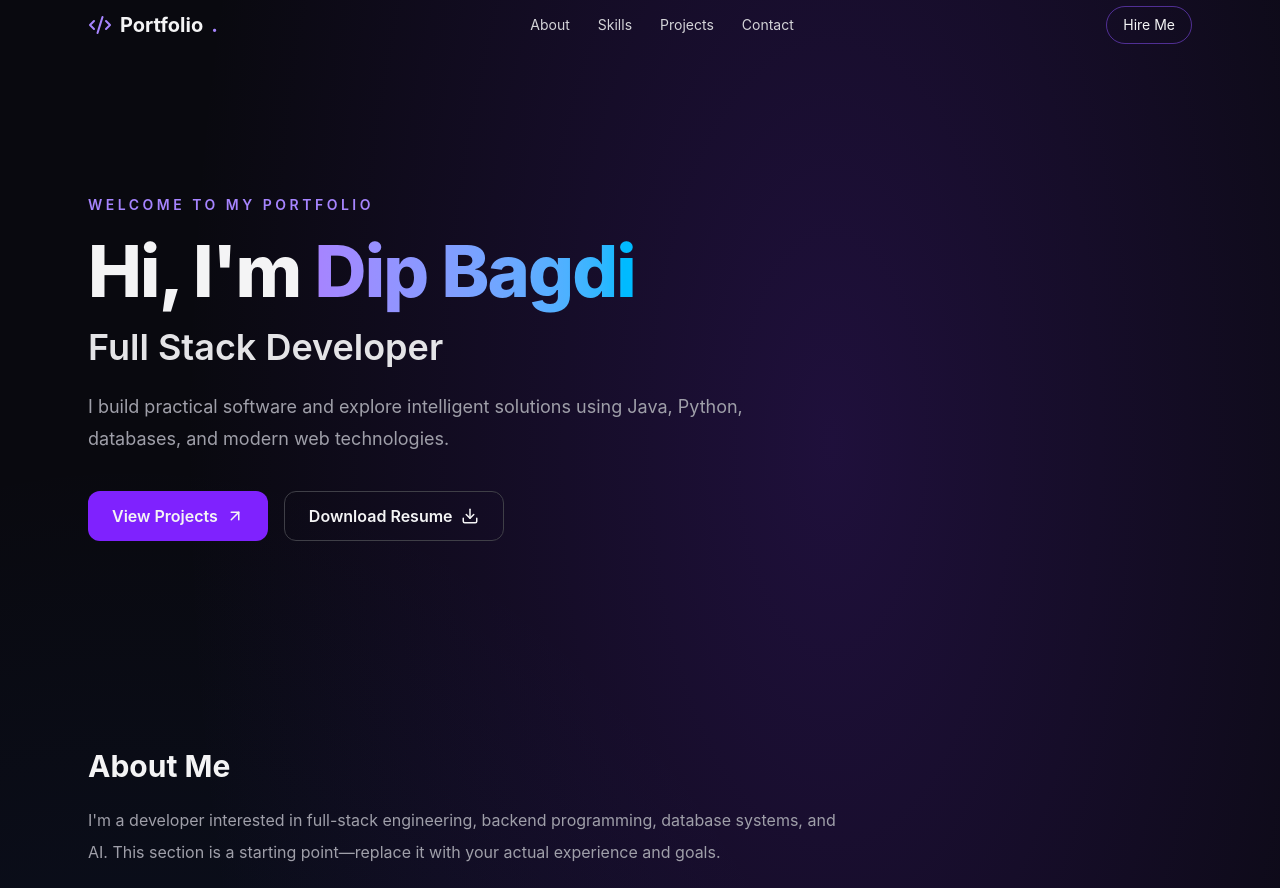
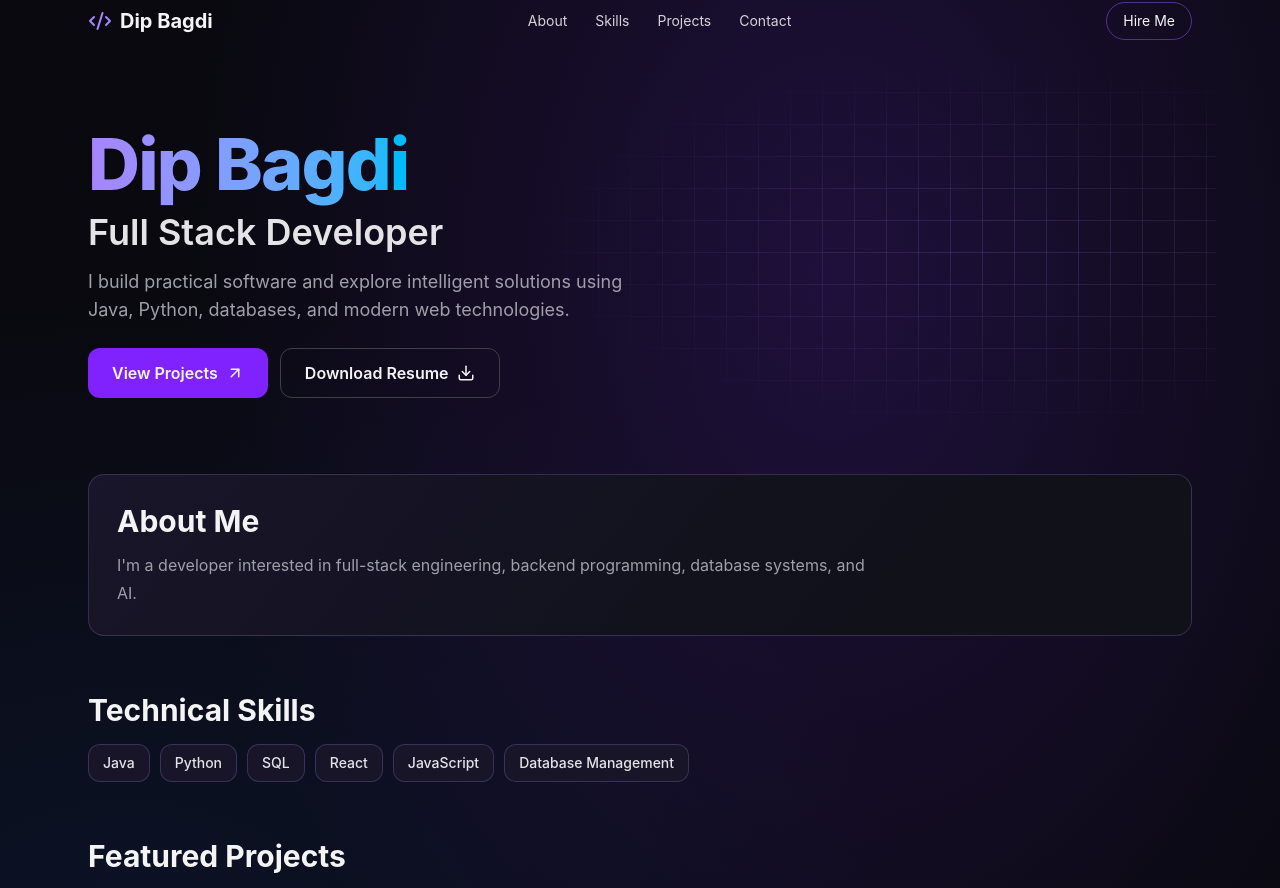
Before and after one commit to dip078/Portfolio, a React (Vite) app: page / in a window 1280 px wide. Shown: the part 18-906 px from the top of the page. Built offline with nearby package versions, Linux system fonts and the light colour scheme.

Commit message:
Tighten portfolio spacing and refresh visual design

```diff
--- a/src/App.jsx
+++ b/src/App.jsx
@@ -1,5 +1,5 @@
-import { motion } from 'motion/react';
-import { Github, Mail, ArrowUpRight, Download, Code2 } from 'lucide-react';
+import { motion, MotionConfig } from 'motion/react';
+import { Github, Mail, ArrowUpRight, Download, Code2, ShieldCheck } from 'lucide-react';
 
 const projects = [
   { title: 'SafeNex', description: 'Privacy threat detection application using federated learning.', contribution: 'I designed and developed the React interface for SafeNex. The app uses federated learning for privacy threat detection.', tags: ['AI', 'Federated Learning', 'Privacy'], url: '' },
@@ -9,9 +9,10 @@ const fadeUp = { initial: { opacity: 0, y: 25 }, whileInView: { opacity: 1, y: 0
 
 export default function App() {
   return (
+    <MotionConfig reducedMotion="user">
     <div className="glow min-h-screen text-zinc-100">
-      <header className="mx-auto flex max-w-6xl items-center justify-between px-6 py-6">
-        <a href="#home" className="flex items-center gap-2 font-bold text-xl"><Code2 className="text-violet-400" /> Portfolio<span className="text-violet-400">.</span></a>
+      <header className="mx-auto flex max-w-6xl items-center justify-between px-6 py-4 sm:py-5">
+        <a href="#home" className="flex items-center gap-2 font-bold text-xl"><Code2 className="text-violet-400" /> Dip Bagdi</a>
         <nav aria-label="Main navigation" className="hidden gap-7 text-sm text-zinc-300 sm:flex">
           <a href="#about" className="hover:text-white">About</a><a href="#skills" className="hover:text-white">Skills</a><a href="#projects" className="hover:text-white">Projects</a><a href="#contact" className="hover:text-white">Contact</a>
         </nav>
@@ -19,33 +20,33 @@ export default function App() {
       </header>
 
       <main id="home">
-        <section className="mx-auto flex min-h-[75vh] max-w-6xl flex-col justify-center px-6 py-20">
-          <motion.div {...fadeUp}>
-            <p className="mb-5 text-sm font-semibold tracking-[.25em] text-violet-400 uppercase">Welcome to my portfolio</p>
-            <h1 className="max-w-4xl text-5xl font-extrabold tracking-tight sm:text-7xl">Hi, I'm <span className="bg-gradient-to-r from-violet-400 to-sky-400 bg-clip-text text-transparent">Dip Bagdi</span></h1>
-            <h2 className="mt-5 text-3xl font-semibold text-zinc-200 sm:text-4xl">Full Stack Developer</h2>
-            <p className="mt-6 max-w-2xl text-lg leading-8 text-zinc-400">I build practical software and explore intelligent solutions using Java, Python, databases, and modern web technologies.</p>
-            <div className="mt-9 flex flex-wrap gap-4">
+        <section className="hero mx-auto max-w-6xl px-6 pt-12 pb-9 sm:pt-17 sm:pb-12">
+          <motion.div {...fadeUp} className="relative">
+            <h1 className="max-w-4xl text-5xl font-extrabold tracking-tight sm:text-7xl"><span className="bg-gradient-to-r from-violet-400 to-sky-400 bg-clip-text text-transparent">Dip Bagdi</span></h1>
+            <h2 className="mt-3 text-2xl font-semibold text-zinc-200 sm:text-4xl">Full Stack Developer</h2>
+            <p className="mt-4 max-w-xl text-base leading-7 sm:text-lg text-zinc-400">I build practical software and explore intelligent solutions using Java, Python, databases, and modern web technologies.</p>
+            <div className="mt-6 flex flex-wrap gap-3">
               <a href="#projects" className="inline-flex items-center gap-2 rounded-xl bg-violet-600 px-6 py-3 font-semibold hover:bg-violet-500">View Projects <ArrowUpRight size={18}/></a>
               <a href="/resume.pdf" download className="inline-flex items-center gap-2 rounded-xl border border-zinc-700 px-6 py-3 font-semibold hover:border-violet-400">Download Resume <Download size={18}/></a>
             </div>
           </motion.div>
         </section>
 
-        <section id="about" className="mx-auto max-w-6xl px-6 py-20"><motion.div {...fadeUp}><h2 className="text-3xl font-bold">About Me</h2><p className="mt-5 max-w-3xl leading-8 text-zinc-400">I'm a developer interested in full-stack engineering, backend programming, database systems, and AI. This section is a starting point—replace it with your actual experience and goals.</p></motion.div></section>
+        <section id="about" className="mx-auto max-w-6xl scroll-mt-5 px-6 py-5 sm:py-7"><motion.div {...fadeUp} className="surface rounded-2xl p-5 sm:p-7"><h2 className="text-2xl font-bold sm:text-3xl">About Me</h2><p className="mt-3 max-w-3xl leading-7 text-zinc-400">I'm a developer interested in full-stack engineering, backend programming, database systems, and AI.</p></motion.div></section>
 
-        <section id="skills" className="mx-auto max-w-6xl px-6 py-20"><motion.div {...fadeUp}><h2 className="text-3xl font-bold">Technical Skills</h2><div className="mt-8 flex flex-wrap gap-3">{skills.map(skill => <span key={skill} className="rounded-xl border border-zinc-800 bg-zinc-900/70 px-5 py-3 text-zinc-200">{skill}</span>)}</div></motion.div></section>
+        <section id="skills" className="mx-auto max-w-6xl scroll-mt-5 px-6 py-5 sm:py-7"><motion.div {...fadeUp}><h2 className="text-2xl font-bold sm:text-3xl">Technical Skills</h2><div className="mt-4 flex flex-wrap gap-2.5">{skills.map(skill => <span key={skill} className="skill rounded-xl px-3.5 py-2 text-sm font-medium text-zinc-200">{skill}</span>)}</div></motion.div></section>
 
-        <section id="projects" className="mx-auto max-w-6xl px-6 py-20"><motion.div {...fadeUp}><h2 className="text-3xl font-bold">Featured Projects</h2><p className="mt-3 text-zinc-400">Selected work and experiments.</p><div className="mt-8 grid gap-6 md:grid-cols-2">{projects.map(project => <article key={project.title} className="rounded-2xl border border-zinc-800 bg-zinc-900/60 p-7 transition hover:border-violet-500/70"><h3 className="text-xl font-bold">{project.title}</h3><p className="mt-3 min-h-16 text-zinc-400">{project.description}</p>{project.contribution && (
-                <section className="mt-5">
+        <section id="projects" className="mx-auto max-w-6xl scroll-mt-5 px-6 py-5 sm:py-7"><motion.div {...fadeUp}><h2 className="text-2xl font-bold sm:text-3xl">Featured Projects</h2><div className="mt-4 grid gap-4">{projects.map(project => <article key={project.title} className="surface project-card rounded-2xl p-5 sm:p-7"><h3 className="flex items-center gap-3 text-xl font-bold"><ShieldCheck aria-hidden="true" size={27} className="text-violet-300"/>{project.title}</h3><p className="mt-3 text-zinc-400">{project.description}</p>{project.contribution && (
+                <section className="mt-4 border-l-2 border-violet-400/60 pl-4">
                   <h4 className="font-semibold">What I built</h4>
                   <p className="mt-2 text-zinc-400">{project.contribution}</p>
                 </section>
               )}<div className="mt-5 flex flex-wrap gap-2">{project.tags.map(tag => <span key={tag} className="rounded-full bg-violet-500/10 px-3 py-1 text-xs text-violet-300">{tag}</span>)}</div>{project.url && <a href={project.url} target="_blank" rel="noreferrer" className="mt-6 inline-flex items-center gap-2 text-violet-300">View Repository <ArrowUpRight size={16}/></a>}</article>)}</div></motion.div></section>
 
-        <section id="contact" className="mx-auto max-w-6xl px-6 py-20"><motion.div {...fadeUp} className="rounded-3xl border border-violet-500/20 bg-violet-500/5 p-8 sm:p-12"><h2 className="text-3xl font-bold">Let's Work Together</h2><p className="mt-4 text-zinc-400">Interested in collaborating or discussing an opportunity? Reach out by email or find me on GitHub.</p><div className="mt-7 flex flex-wrap gap-4"><a href="mailto:dipabagdi2003@gmail.com" className="inline-flex items-center gap-2 rounded-xl bg-violet-600 px-5 py-3 font-medium hover:bg-violet-500"><Mail size={18}/> Email me</a><a href="https://github.com/dip078" target="_blank" rel="noreferrer" aria-label="GitHub" className="rounded-xl border border-zinc-700 p-3 hover:border-violet-400"><Github/></a></div></motion.div></section>
+        <section id="contact" className="mx-auto max-w-6xl scroll-mt-5 px-6 py-5 sm:py-7"><motion.div {...fadeUp} className="rounded-3xl border border-violet-500/20 bg-violet-500/5 p-5 sm:p-7"><h2 className="text-3xl font-bold">Let's Work Together</h2><p className="mt-4 text-zinc-400">Interested in collaborating or discussing an opportunity? Reach out by email or find me on GitHub.</p><div className="mt-5 flex flex-wrap gap-3"><a href="mailto:dipabagdi2003@gmail.com" className="inline-flex items-center gap-2 rounded-xl bg-violet-600 px-5 py-3 font-medium hover:bg-violet-500"><Mail size={18}/> Email me</a><a href="https://github.com/dip078" target="_blank" rel="noreferrer" aria-label="GitHub" className="rounded-xl border border-zinc-700 p-3 hover:border-violet-400"><Github/></a></div></motion.div></section>
       </main>
       <footer className="border-t border-zinc-800 px-6 py-7 text-center text-sm text-zinc-500">© {new Date().getFullYear()} Dip Bagdi. Built with React.</footer>
     </div>
+    </MotionConfig>
   );
 }
--- a/src/index.css
+++ b/src/index.css
@@ -4,3 +4,51 @@ html { scroll-behavior: smooth; }
 body { margin: 0; }
 ::selection { background: #7c3aed; color: white; }
 .glow { background: radial-gradient(ellipse at 65% 20%, rgba(109,40,217,.22), transparent 55%), radial-gradient(ellipse at 10% 70%, rgba(37,99,235,.12), transparent 50%); }
+
+.hero {
+  position: relative;
+  isolation: isolate;
+}
+
+.hero::before {
+  position: absolute;
+  z-index: -1;
+  inset: 0 0 0 38%;
+  background-image:
+    linear-gradient(rgba(167, 139, 250, 0.16) 1px, transparent 1px),
+    linear-gradient(90deg, rgba(167, 139, 250, 0.16) 1px, transparent 1px);
+  background-size: 32px 32px;
+  mask-image: radial-gradient(ellipse at 70% 48%, #000 8%, transparent 69%);
+  content: "";
+  pointer-events: none;
+}
+
+.surface {
+  border: 1px solid rgba(167, 139, 250, 0.23);
+  background: linear-gradient(130deg, #19152a, #101119 72%);
+}
+
+.project-card {
+  box-shadow: inset 0 2px #a78bfa;
+}
+
+.skill {
+  border: 1px solid rgba(167, 139, 250, 0.24);
+  background: #181529;
+}
+
+a:focus-visible {
+  outline: 2px solid #c4b5fd;
+  outline-offset: 4px;
+}
+
+@media (max-width: 639px) {
+  .hero::before {
+    inset-inline-start: 15%;
+    opacity: 0.6;
+  }
+}
+
+@media (prefers-reduced-motion: reduce) {
+  html { scroll-behavior: auto; }
+}
```
